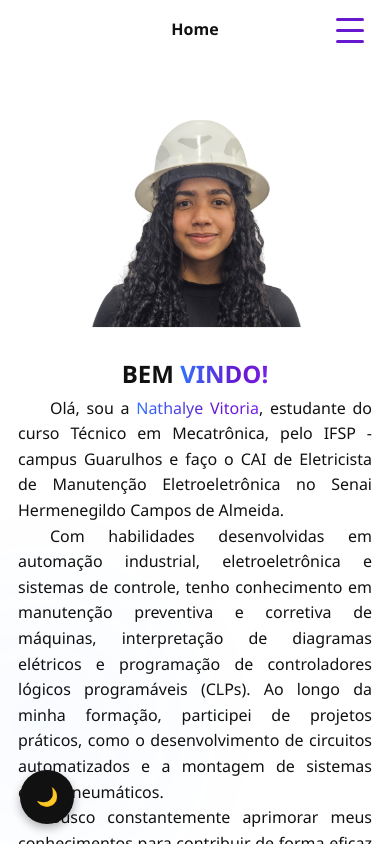
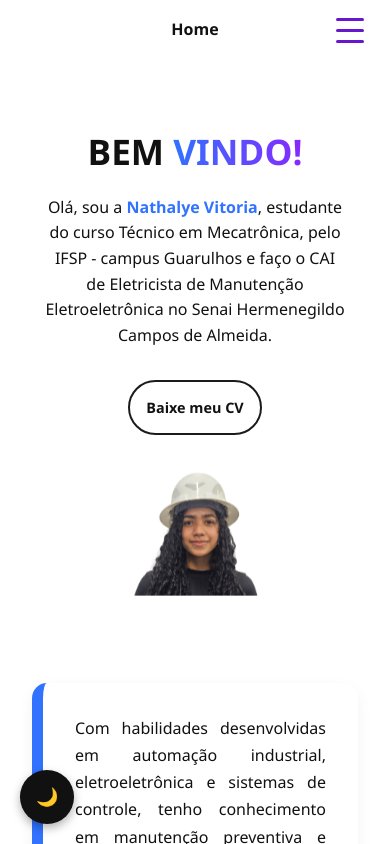
Before and after one commit to nathalyevitoria/Portifolio-Nathalye-Vitoria, a React (Vite) app: page / in a window 390 px wide. Shown: the top 844 px of the page. Built offline with nearby package versions, Linux system fonts and the light colour scheme.

Commit message:
refactor: home page

```diff
--- a/src/pages/Home.jsx
+++ b/src/pages/Home.jsx
@@ -2,47 +2,29 @@ import '../styles/home.css';
 
 function Home() {
   return (
-    <section className="over-hidden">
-      <div class="blur-circle c1"></div>
-      <div className="home">
-        <div className="content">
-          <div className="name">
-            BEM <span>VINDO!</span>
+    <section className="home-section">
+      <div className="hero-container">
+        <div className="text-content">
+          <h1 className="welcome-title">BEM <span>VINDO!</span></h1>
+          <div className="intro-text">
+          <p>  Olá, sou a <span>Nathalye Vitoria</span>, estudante do curso Técnico em Mecatrônica, pelo IFSP - campus Guarulhos e faço o CAI de Eletricista de Manutenção Eletroeletrônica no Senai Hermenegildo Campos de Almeida. </p>
           </div>
-          <div className="des">
-            <p>  Olá, sou a <span>Nathalye Vitoria</span>, estudante do curso Técnico em
-            Mecatrônica, pelo IFSP - campus Guarulhos e faço o CAI de
-            Eletricista de Manutenção Eletroeletrônica no Senai Hermenegildo
-            Campos de Almeida. </p>
-
-            <p>  Com habilidades desenvolvidas em automação industrial,
-            eletroeletrônica e sistemas de controle, tenho conhecimento em
-            manutenção preventiva e corretiva de máquinas, interpretação de
-            diagramas elétricos e programação de controladores lógicos
-            programáveis (CLPs). Ao longo da minha formação, participei de
-            projetos práticos, como o desenvolvimento de circuitos automatizados
-            e a montagem de sistemas eletropneumáticos. </p>
-
-            <p>  Busco constantemente aprimorar meus conhecimentos para contribuir de
-            forma eficaz em projetos industriais e na otimização de processos
-            produtivos. Meu objetivo é integrar-me a uma equipe técnica
-            inovadora, onde possa aplicar minhas habilidades e crescer
-            profissionalmente. </p>
+          <a className="cv-button" href="/curriculo.pdf" download>
+            Baixe meu CV
+          </a>
+        </div>
+        <div className="avatar-container">
+          <div className="profile-card">
+            <img src="/perfil.png" alt="Nathalye Vitória" className="profile-image" />
           </div>
         </div>
-        <div className="avatar">
-          <div className="card">
-            <img className="img" src="/perfil.png" alt="perfil" />
-          </div>
+      </div>
+
+      <div className="detailed-content">
+        <div className="description">
+        <p>  Com habilidades desenvolvidas em automação industrial, eletroeletrônica e sistemas de controle, tenho conhecimento em manutenção preventiva e corretiva de máquinas, interpretação de diagramas elétricos e programação de controladores lógicos programáveis (CLPs). Ao longo da minha formação, participei de projetos práticos, como o desenvolvimento de circuitos automatizados e a montagem de sistemas eletropneumáticos. </p>
+        <p>  Busco constantemente aprimorar meus conhecimentos para contribuir de forma eficaz em projetos industriais e na otimização de processos produtivos. Meu objetivo é integrar-me a uma equipe técnica inovadora, onde possa aplicar minhas habilidades e crescer profissionalmente. </p>
         </div>
-        <a
-          className="cv-button"
-          href="/curriculo.pdf"
-          target="_blank"
-          rel="noopener noreferrer"
-        >
-          Baixe meu CV
-        </a>
       </div>
     </section>
   );
--- a/src/styles/home.css
+++ b/src/styles/home.css
@@ -1,51 +1,93 @@
 /* Estilos exclusivos da Home */
 
-section {
-  width: min(1300px, 100%);
-  margin: auto;
-  box-sizing: border-box;
+.home-section {
+  max-width: 1300px;
+  margin: 0 auto;
+  padding: 2rem;
 }
 
-.home {
-  padding: 100px 250px 0 250px;
-  padding-bottom: 32px;
-  min-height: 100vh;
-  display: grid;
-  grid-template-columns: repeat(2, 1fr);
-  gap: 50px;
+.hero-container {
+  display: flex;
+  align-items: center;
   justify-content: space-between;
-  align-items: center;
+  gap: 3rem;
+  margin-bottom: 3rem;
 }
 
-.over-hidden {
-  width: 100%;
-  height: 100vh;
-  overflow: hidden;
-  position: relative;
+.text-content {
+  flex: 1;
+  max-width: 600px;
 }
 
-/* Ajuste para permitir scroll na Home */
-section,
-.over-hidden {
-  height: auto !important;
-  min-height: 100vh;
-  overflow-y: auto !important;
+.welcome-title {
+  font-size: 4.5rem;
+  font-weight: 700;
+  margin-bottom: 1.5rem;
+  line-height: 1.1;
 }
 
-.name {
-  font-size: 6.5em;
-  font-weight: bold;
-  line-height: 1em;
+.welcome-title span {
+  background: linear-gradient(90deg, #3172ff, #8629ff);
+  background-clip: text;
+  -webkit-background-clip: text;
+  -webkit-text-fill-color: transparent;
+  animation: gradient 8s ease infinite;
 }
 
-span {
-  background-image: linear-gradient(to right, #3172ff, #6718ce, #8629ff, #3172ff);
-  background-size: 200% auto;
-  animation: gradientAnimation 5s linear infinite;
-  -webkit-text-fill-color: transparent;
-  -webkit-background-clip: text;
+.intro-text {
+  font-size: 1.1rem;
+  line-height: 1.6;
+  margin-bottom: 2rem;
 }
 
+.intro-text span {
+  font-weight: 600;
+  color: #3172ff;
+}
+
+/* Avatar */
+.avatar-container {
+  text-align: right;
+  animation: float 3s ease-in-out infinite;
+}
+
+@keyframes float {
+  0% {
+      transform: translateY(0px);
+  }
+
+  50% {
+      transform: translateY(-20px);
+  }
+
+  100% {
+      transform: translateY(0px);
+  }
+}
+
+.profile-card {
+  display: inline-flex;
+  flex-direction: column;
+  width: min(100%, 400px);
+  transition: 0.5s;
+}
+
+.profile-card:hover {
+  box-shadow:
+      -75px -75px 100px #9a45e955,
+      75px 75px 100px #4587e955;
+}
+
+.profile-image {
+  width: 100%;
+  height: min(900px, 60vh);
+  object-fit: cover;
+  object-position: top;
+  clip-path: polygon(81% 0, 100% 18%, 100% 100%, 0 100%, 0 0);
+  background-color: transparent;
+}
+
+/* Botão */
 .cv-button {
   font-size: large;
   font-weight: bold;
@@ -57,13 +99,10 @@ span {
   margin-bottom: 32px;
   display: block;
   width: max-content;
-}
-
-/* Efeito de reluzir com blur ao passar o mouse no botão CV */
-.cv-button {
   position: relative;
   overflow: hidden;
   z-index: 1;
+
 }
 
 .cv-button::after {
@@ -100,6 +139,24 @@ span {
   }
 }
 
+/* Descrição */
+.detailed-content {
+  max-width: 800px;
+  margin: 0 auto;
+}
+
+.description {
+  background: rgba(255,255,255,0.8);
+  padding: 2rem;
+  border-radius: 15px;
+  box-shadow: 0 5px 15px rgba(0,0,0,0.05);
+  line-height: 1.7;
+}
+
+.description p {
+  margin-bottom: 1.5rem;
+}
+
 body.dark-mode .cv-button::after {
   background: linear-gradient(120deg,
           rgba(49, 18, 110, 0) 0%,
@@ -111,71 +168,16 @@ body.dark-mode .cv-button::after {
   opacity: 0.85;
 }
 
-.des {
-  margin: 30px 0;
-  border-left: .7em solid #3172ff;
-  padding-left: 2em;
-  text-align: justify;
-}
-
-.des p {
-  text-indent: 2em;
-}
-
-.avatar {
-  text-align: right;
-  animation: float 3s ease-in-out infinite;
-}
-
-@keyframes float {
-  0% {
-      transform: translateY(0px);
+/* Responsividade Home */
+@media (max-width: 1330px) {
+  .hero-container {
+      padding: 80px 40px;
+      flex-direction: column;
   }
 
-  50% {
-      transform: translateY(-20px);
-  }
-
-  100% {
-      transform: translateY(0px);
-  }
-}
-
-.card {
-  display: inline-flex;
-  flex-direction: column;
-  width: min(100%, 400px);
-  transition: 0.5s;
-}
-
-.card:hover {
-  box-shadow:
-      -75px -75px 100px #9a45e955,
-      75px 75px 100px #4587e955;
-}
-
-.img {
-  width: 100%;
-  height: min(900px, 60vh);
-  object-fit: cover;
-  object-position: top;
-  clip-path: polygon(81% 0, 100% 18%, 100% 100%, 0 100%, 0 0);
-  background-color: transparent;
-}
-
-/* Responsividade Home */
-@media (max-width: 1330px) {
-  .home {
-      padding: 80px 40px 0 40px;
-      grid-template-columns: 1fr;
-      /* Volta a ser uma coluna para telas menores que 1330px */
-      gap: 30px;
-      justify-content: center;
-      align-items: center;
-  }
-
-  .avatar {
-      text-align: center;
+  .avatar-container {
+      margin-top: 30px;
+    text-align: center;
   }
 
   .cv-button {
@@ -187,236 +189,174 @@ body.dark-mode .cv-button::after {
   }
 }
 
-/* NOVO AJUSTE: Telas entre 855px e 1024px (ou similar, ajuste conforme sua necessidade) */
-@media (max-width: 1024px) { /* Este breakpoint pode ser ajustado */
-  .home {
-      padding: 60px 40px 32px 40px; /* Ajuste o padding para estas telas */
-      display: grid; /* Mantém o grid */
-      grid-template-columns: 1fr 250px; /* Coluna para o texto e uma para a imagem (largura fixa) */
-      gap: 20px;
-      align-items: start; /* Alinha o conteúdo ao topo */
+@media (max-width: 1024px) {
+  .hero-container {
+    padding: 60px 40px;
+    display: grid;
+    grid-template-areas:
+      "avatar name"
+      "content content"
+      "button button";
+    grid-template-columns: 250px 1fr;
+    gap: 20px;
   }
 
-  .content {
-      grid-column: 1; /* Ocupa a primeira coluna */
-      width: 100%; /* Ocupa a largura total da coluna */
-      max-width: none; /* Remove o max-width anterior */
-      text-align: left; /* Alinha o texto à esquerda */
-      padding: 0; /* Remove padding lateral que pode ter sido herdado */
+  .header-container {
+    display: grid;
+    grid-template-areas:
+      "avatar name";
+    grid-template-columns: auto 1fr;
+    gap: 20px;
+    margin-bottom: 30px;
   }
 
-  .name {
-      font-size: 3.5em; /* Ajusta o tamanho do "BEM VINDO" */
-      text-align: left; /* Alinha o nome à esquerda */
-      white-space: normal; /* Permite que o texto quebre linha */
-      overflow: visible; /* Garante que o texto seja visível */
-      text-overflow: clip; /* Remove o ellipsis */
+  .text-content {
+      grid-column: 1;
+      width: 100%;
+      max-width: none;
+      text-align: left;
+      padding: 0;
   }
 
-  .des {
-      border-left: .7em solid #3172ff; /* Mantém a borda à esquerda */
-      padding-left: 2em; /* Mantém o padding */
+  .welcome-title {
+    font-size: 3.5rem;
+    grid-area: name;
+    align-self: center;
+  }
+
+  .description {
+      border-left: .7em solid #3172ff;
+      padding-left: 2em;
       margin: 20px 0;
       text-align: justify;
   }
 
-  .avatar {
-      grid-column: 2; /* Ocupa a segunda coluna */
-      text-align: center; /* Centraliza a imagem dentro de sua coluna */
-      margin: 0; /* Remove margem automática que pode atrapalhar */
+  .avatar-container {
+    grid-area: avatar;
+    width: 250px;
+    flex: 0 0 auto;
   }
 
-  .card {
-      width: 100%; /* Ocupa a largura total da coluna do avatar */
-      max-width: 250px; /* Limita o tamanho da imagem */
-      margin: 0 auto; /* Centraliza o card na coluna */
-  }
-
-  .img {
-      height: auto;
-      max-width: 250px;
-      max-height: none; /* Remove a altura máxima para se ajustar ao conteúdo */
-      object-fit: contain; /* Ajusta a imagem dentro do contêiner sem cortar */
-      clip-path: none; /* Remove o clip-path para a imagem ser retangular */
+  .profile-card {
+    max-width: 250px;
   }
 
   .cv-button {
-      grid-column: 1 / -1; /* Ocupa todas as colunas (abaixo da imagem e texto) */
+      grid-column: 1 / -1;
       margin-top: 30px;
       display: block;
       width: max-content;
-      margin-left: 0; /* Alinha o botão à esquerda */
+      margin-left: 0;
+  }
+}
+
+@media (max-width: 854px) {
+  .hero-container {
+    display: flex;
+    flex-direction: row;
+    align-items: flex-start;
+    gap: 2rem;
+    padding: 1.5rem 0;
+  }
+
+  .avatar-container {
+    width: 160px;
+    margin: 0;
+    text-align: left;
+  }
+
+  .profile-card {
+    max-width: 160px;
+    margin: 0;
+  }
+
+  .profile-image {
+    max-height: 160px;
+  }
+
+  .text-content {
+    flex: 1;
+    text-align: left;
+    max-width: none;
+  }
+
+  .welcome-title,
+  .intro-text,
+  .cv-button {
+    text-align: left;
   }
 }
 
 
-@media (max-width: 854px) {
-  .home {
-      padding: 60px 16px 32px 16px;
-      display: flex; /* Volta para flexbox */
-      flex-direction: column; /* Empilha os itens */
-      align-items: center; /* Centraliza horizontalmente */
-      gap: 24px;
+@media (max-width: 600px) {
+  .hero-container {
+    flex-direction: column;
+    align-items: center;
+    padding: 35px 14px;
   }
 
-  .name {
-      font-size: 2.5em;
-      text-align: center;
-      white-space: nowrap;
-      overflow: hidden;
-      text-overflow: ellipsis;
+  .avatar-container {
+    width: 140px;
+    margin: 0 auto;
+    text-align: center;
   }
 
-  .content {
-      width: 100%;
-      max-width: 100%;
-      margin: 0 auto;
-      padding: 0 8px;
-      box-sizing: border-box;
-      text-align: center;
+  .profile-card {
+    max-width: 140px;
+    margin: 0 auto;
   }
 
-  .des {
-      border-left: none;
-      padding-left: 0;
-      margin: 20px 0;
-      text-align: justify;
+  .profile-image {
+    max-height: 140px;
   }
 
-  .avatar {
-      order: -1; /* Coloca a imagem antes do conteúdo */
-      margin: 0 auto; /* Centraliza o avatar */
-      text-align: center; /* Garante que o conteúdo dentro do avatar seja centralizado */
+  .text-content {
+    width: 100%;
+    text-align: center;
   }
 
-  .card {
-      width: 80vw;
-      max-width: 300px;
-      margin: 0 auto;
+  .welcome-title {
+    font-size: 2.5rem;
+    margin-top: 20px;
+    text-align: center;
+  }
+
+  .intro-text {
+    font-size: 1rem;
+    text-align: center;
+    margin-bottom: 1.5rem;
   }
 
   .cv-button {
-      order: 3; /* Move o botão para o final */
-      margin-top: 16px;
-      align-self: center;
-      width: auto;
-      display: block;
-      margin-bottom: 30px;
-  }
-
-  .img {
-      width: 100%;
-      height: auto;
-      max-width: 220px;
-      max-height: 220px;
-      display: block;
-      margin: 0 auto;
-      object-fit: cover;
-      clip-path: polygon(81% 0, 100% 18%, 100% 100%, 0 100%, 0 0); /* Volta o clip-path */
+    margin: 2rem auto 0 auto;
+    padding: 16px 28px;
+    font-size: 1rem;
   }
 }
 
-/* Telas muito pequenas (celulares) */
-@media (max-width: 600px) {
-  .home {
-      padding: 40px 16px 32px 16px !important;
-      flex-direction: column; /* Garante que os itens fiquem em coluna */
+@media (max-width: 450px) {
+  .hero-container {
+    padding: 30px 12px;
   }
 
-  .content {
-      order: 2; /* Texto depois da imagem */
-      width: 100%; /* Ocupa a largura total */
-      text-align: justify; /* Mantém o texto justificado */
+  .welcome-title {
+    font-size: 2.2rem;
   }
 
-  .des {
-      margin: 10px 0;
+  .avatar-container {
+    width: 130px;
   }
 
-  .name {
-      font-size: 2em;
-      text-align: center;
+  .profile-card {
+    max-width: 130px;
   }
 
-  .avatar {
-      order: 1; /* Imagem primeiro */
-      width: 100%;
-      text-align: center;
-      margin-bottom: 20px;
-  }
-
-  .card {
-      width: 100%;
-      max-width: 200px;
-  }
-
-  .img {
-      width: 100%;
-      height: auto;
-      max-width: 200px;
-      max-height: 200px;
-      margin: 0 auto;
+  .profile-image {
+    max-height: 130px;
   }
 
   .cv-button {
-      order: 3;
-      margin-top: 20px;
-      width: 100%;
-      padding: 12px 0;
-      font-size: medium;
+    padding: 14px 28px;
+    font-size: 0.9rem;
   }
 }
-
-@media (max-width: 480px) {
-  .home {
-      padding: 60px 16px 32px 16px !important;
-  }
-
-  .name {
-      font-size: 1.5em;
-      text-align: center;
-      white-space: nowrap;
-      overflow: hidden;
-      text-overflow: ellipsis;
-  }
-
-  .content {
-      padding: 0 2px;
-  }
-
-  .des {
-      font-size: 1em;
-      margin: 10px 0;
-  }
-
-  .avatar {
-      order: -1;
-      margin: 0 auto;
-      text-align: center;
-  }
-
-  .card {
-      width: 100%;
-      max-width: 220px;
-  }
-
-  .img {
-      width: 100%;
-      height: auto;
-      max-width: 220px;
-      max-height: 220px;
-      display: block;
-      margin: 0 auto;
-      object-fit: cover;
-  }
-
-  .cv-button {
-      width: auto !important;
-      max-width: 220px;
-      margin: 12px auto 0 auto !important;
-      padding: 12px 0 !important;
-      display: block;
-      box-sizing: border-box;
-      margin-bottom: 30px;
-  }
-}
```
